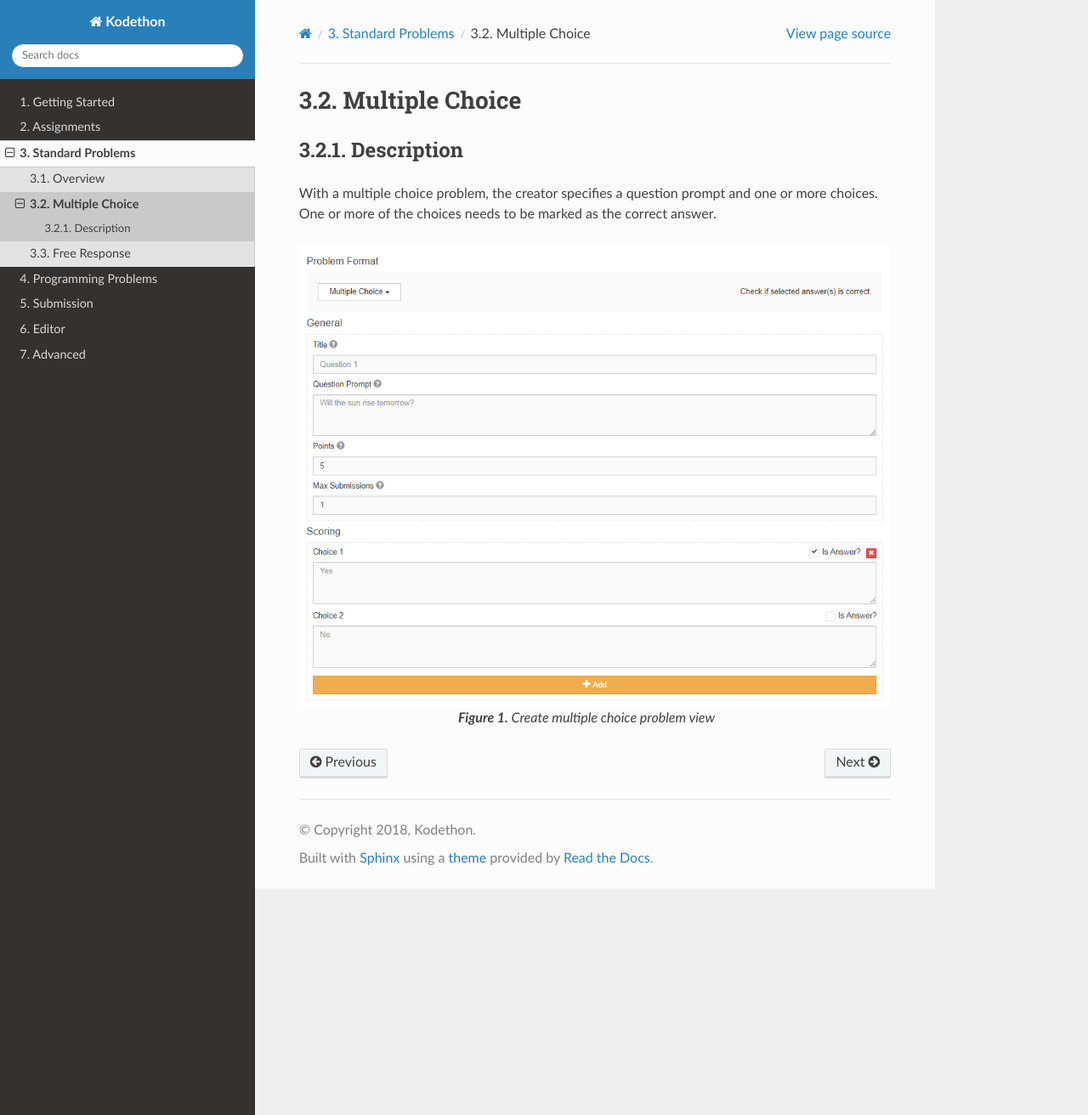
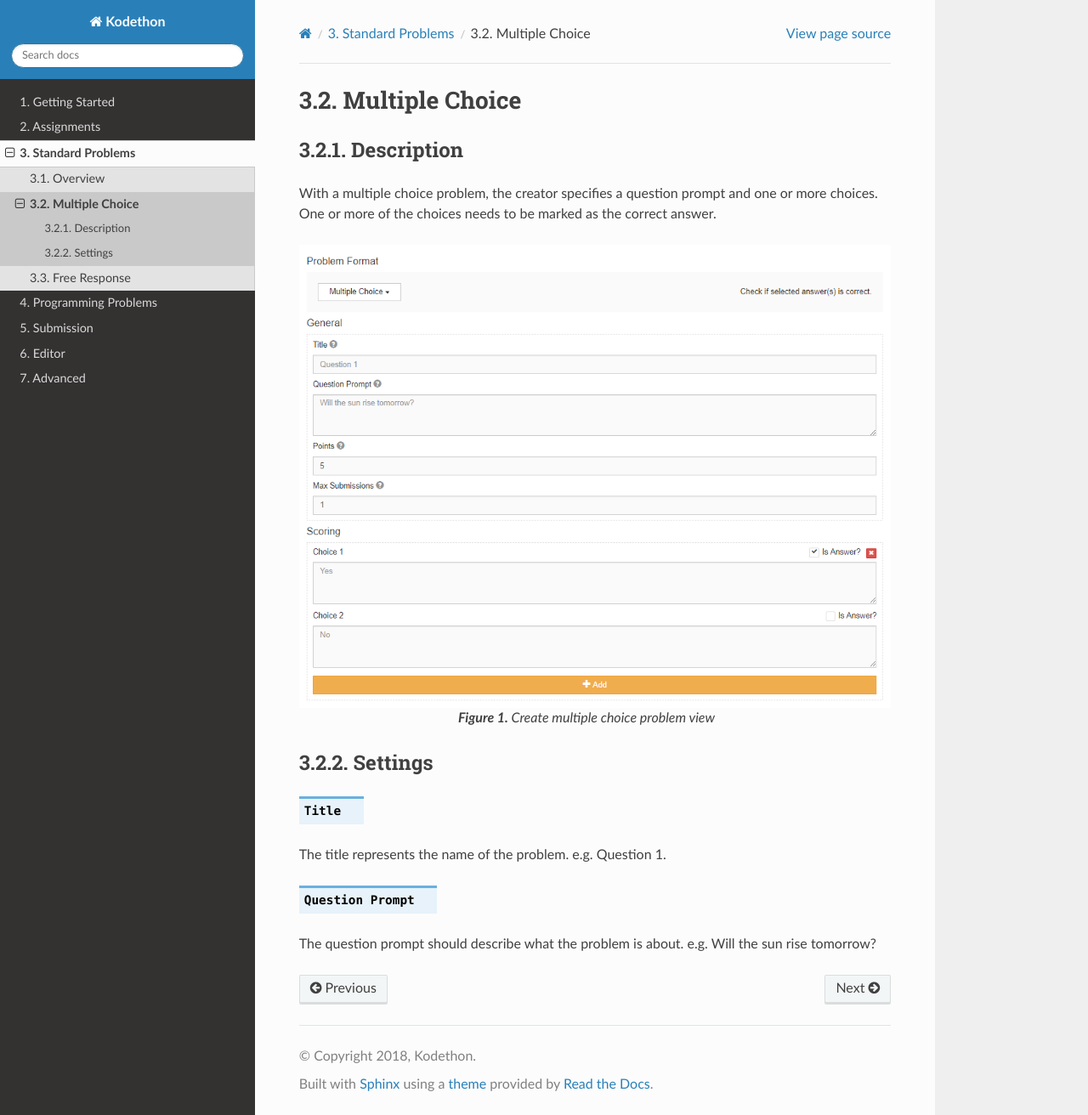
Before and after one commit to kodethon/Docs, a Sphinx documentation site: the page built from source/standard-problems/multiple-choice.rst, in a window 1280 px wide and 1312 px high. Shown: the whole window at 85% size. Built offline with Sphinx 7.4.7 and the Read the Docs theme 2.0.0, drawn with Linux system fonts in a browser that asks for light colours; pages that are not in the unit, such as notebooks, are missing from menus.

Commit message:
Update standard problem descriptions

```diff
--- a/source/programming-problems/custom.rst
+++ b/source/programming-problems/custom.rst
@@ -69,7 +69,8 @@ When a custom problem is created, we will generate the folders in /home/kodethon
 Submission File Structure
 =========================
 
-When a submission is made, we will generate the following folders under a new path in .submissions
+When a submission is made, we will generate the following folders under a new path in **.submissions**.
+Please see **section 4.1.4** for more details.
 
 - autograder/
     This folder contains symbolic links to all files in the problem's autograder folder
--- a/source/programming-problems/diff.rst
+++ b/source/programming-problems/diff.rst
@@ -116,7 +116,8 @@ When a problem is created, the below files are created:
 Submission File Structure
 =========================
 
-When a submission is made, we will generate the following folders under a new path in .submissions
+When a submission is made, we will generate the following folders under a new path in **.submissions**.
+Please see **section 4.1.4** for more details.
 
 - autograder/
     This folder contains symbolic links to all files in the problem's autograder folder
--- a/source/standard-problems/free-response.rst
+++ b/source/standard-problems/free-response.rst
@@ -14,3 +14,14 @@ text is *Hello World!*, the submitter will get 50% of the points.
     :figwidth: 100%
 
     **Figure 1.** Create free response problem view
+
+Settings
+========
+
+.. cmdoption:: Title
+
+The title represents the name of the problem. e.g. Question 1.
+
+.. cmdoption:: Question Prompt
+
+The question prompt should describe what the problem is about. e.g. What is a scripting language?
--- a/source/standard-problems/multiple-choice.rst
+++ b/source/standard-problems/multiple-choice.rst
@@ -13,3 +13,14 @@ One or more of the choices needs to be marked as the correct answer.
     :figwidth: 100%
 
     **Figure 1.** Create multiple choice problem view
+
+Settings
+========
+
+.. cmdoption:: Title
+
+The title represents the name of the problem. e.g. Question 1.
+
+.. cmdoption:: Question Prompt
+
+The question prompt should describe what the problem is about. e.g. Will the sun rise tomorrow?
```
